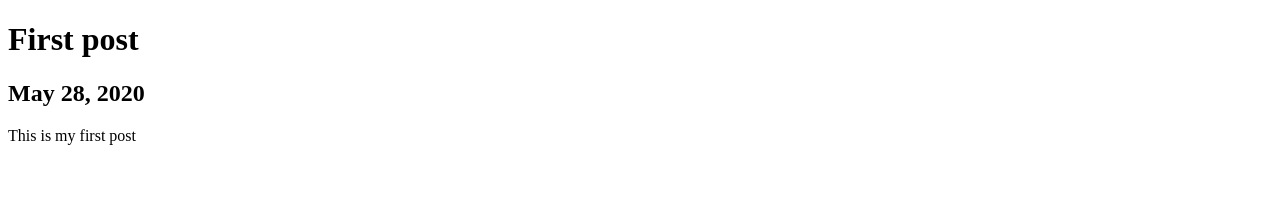
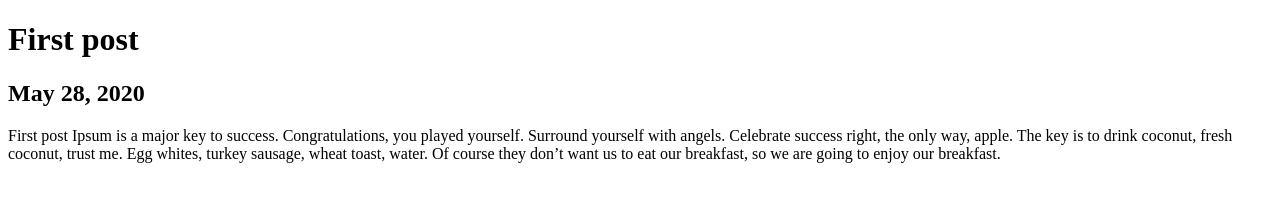
Before and after one commit to shone123/techBlog, a Gatsby site: page /blog/first-post in a window 1280 px wide. Built offline with nearby package versions, Linux system fonts and the light colour scheme; Gatsby itself is replaced by a stand-in of ours.

Commit message:
Update Blog “first-post”

```diff
--- a/blog/first-post.md
+++ b/blog/first-post.md
@@ -3,4 +3,4 @@ path: /blog/first-post
 date: 2020-05-28T08:51:48.808Z
 title: First post
 ---
-This is my first post
+First post Ipsum is a major key to success. Congratulations, you played yourself. Surround yourself with angels. Celebrate success right, the only way, apple.  The key is to drink coconut, fresh coconut, trust me. Egg whites, turkey sausage, wheat toast, water. Of course they don’t want us to eat our breakfast, so we are going to enjoy our breakfast.
```
